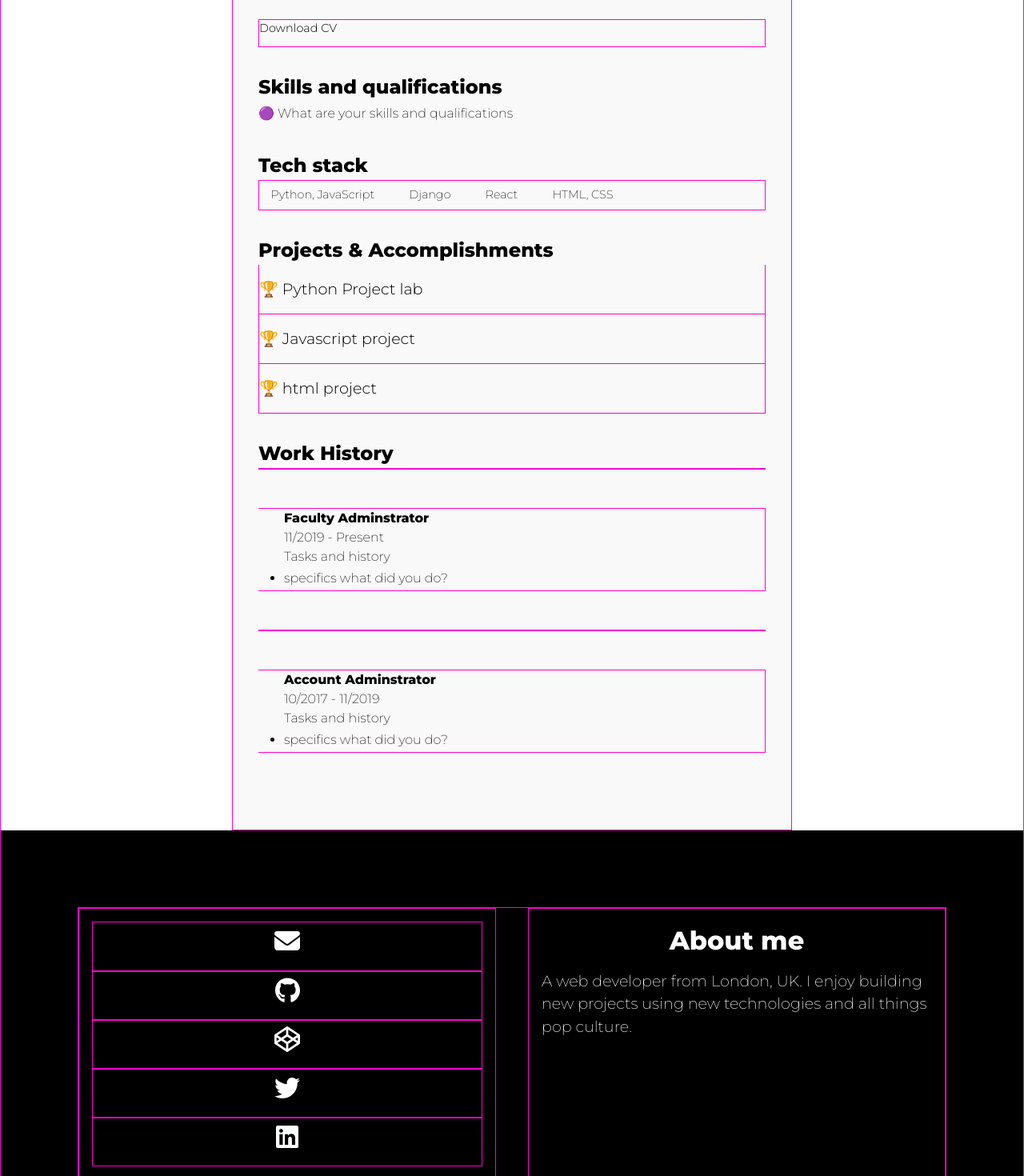
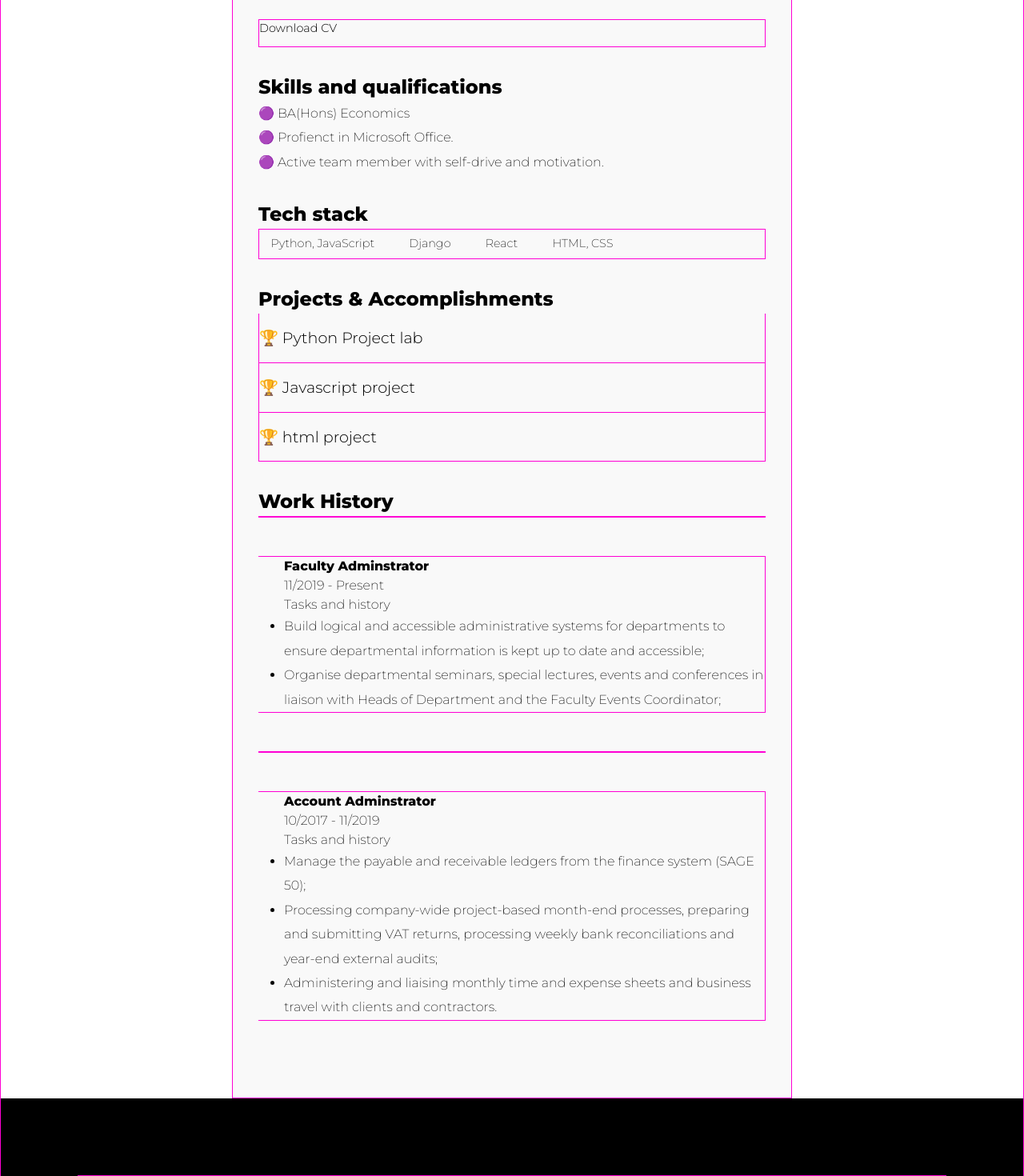
Before and after one commit to indigorose/digital_cv, a React (Create React App) app: page /about in a window 1280 px wide. Shown: the part 720-2190 px from the top of the page at 80% size. Built offline with nearby package versions, Linux system fonts and the light colour scheme.

Commit message:
Update styling

```diff
--- a/src/components/Aboutcv.js
+++ b/src/components/Aboutcv.js
@@ -16,7 +16,7 @@ const Aboutcv = () => {
           <div>
             <h1 id="user-name">Karen Robertson</h1>
             <p id="bio">
-              A software developer with skills in HTML, Javascript, Python and
+              A software developer with skills in Javascript, Python, HTML and
               CSS.{' '}
             </p>
           </div>
@@ -31,7 +31,9 @@ const Aboutcv = () => {
         <section class="section--page">
           <h2>Skills and qualifications</h2>
           <ul id="qualifications--list">
-            <li>🟣 What are your skills and qualifications</li>
+            <li>🟣 BA(Hons) Economics</li>
+            <li>🟣 Profienct in Microsoft Office.</li>
+            <li>🟣 Active team member with self-drive and motivation.</li>
           </ul>
         </section>
         <section class="section--page">
@@ -81,7 +83,16 @@ const Aboutcv = () => {
             <p>11/2019 - Present</p>
             <p>Tasks and history</p>
             <ul>
-              <li>specifics what did you do?</li>
+              <li>
+                Build logical and accessible administrative systems for
+                departments to ensure departmental information is kept up to
+                date and accessible;
+              </li>
+              <li>
+                Organise departmental seminars, special lectures, events and
+                conferences in liaison with Heads of Department and the Faculty
+                Events Coordinator;
+              </li>
             </ul>
           </div>
           <div class="line-break"></div>
@@ -90,7 +101,19 @@ const Aboutcv = () => {
             <p>10/2017 - 11/2019</p>
             <p>Tasks and history</p>
             <ul>
-              <li>specifics what did you do?</li>
+              <li>
+                Manage the payable and receivable ledgers from the finance
+                system (SAGE 50);
+              </li>
+              <li>
+                Processing company-wide project-based month-end processes,
+                preparing and submitting VAT returns, processing weekly bank
+                reconciliations and year-end external audits;
+              </li>
+              <li>
+                Administering and liaising monthly time and expense sheets and
+                business travel with clients and contractors.
+              </li>
             </ul>
           </div>
         </section>
--- a/src/components/Footer.js
+++ b/src/components/Footer.js
@@ -74,8 +74,7 @@ const Footer = () => {
           <div className="right">
             <h4>About me</h4>
             <p className="footer-about">
-              A web developer from London, UK. I enjoy building new projects
-              using new technologies and all things pop culture.
+              A software engineer from London, UK. My focus is building web based projects using new technologies and all things pop culture.
             </p>
           </div>
         </div>
--- a/src/components/Herosection.js
+++ b/src/components/Herosection.js
@@ -7,7 +7,7 @@ const HeroSection = () => {
     <section className="content">
       <div className="container">
         <p>HI, I'M KAREN ROBERTSON</p>
-        <h1>Web Developer</h1>
+        <h1>Software Engineer</h1>
         <div className="btns">
           <Link to="/projects" className="btn">
             projects
```
Also changed, not shown: 1 other file (tests, documents, lock files or other folders).
